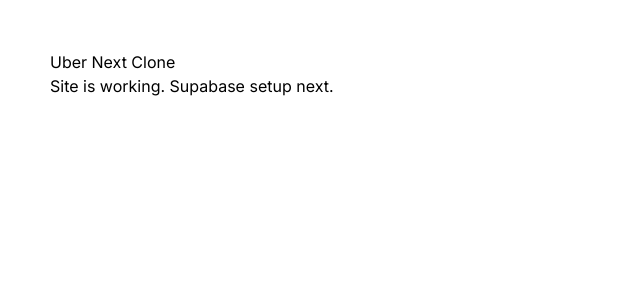
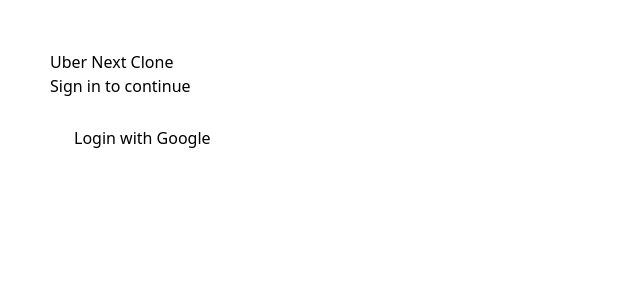
Before and after one commit to IMMU2505/ascet-interview-hub-2, a Next.js app: page / in a window 1280 px wide. Shown: the top 300 px of the page, without its empty margins (0-640 px from the left). Built offline with nearby package versions, Linux system fonts and the light colour scheme; no server answers.

Commit message:
Update page.js

```diff
--- a/src/app/page.js
+++ b/src/app/page.js
@@ -1,8 +1,87 @@
+'use client'
+import { createClient } from '../../utils/supabase/client'
+import { useEffect, useState } from 'react'
+
 export default function Home() {
+  const [user, setUser] = useState(null)
+  const [loading, setLoading] = useState(true)
+  const supabase = createClient()
+
+  useEffect(() => {
+    supabase.auth.getUser().then(({ data }) => {
+      setUser(data.user)
+      setLoading(false)
+    })
+
+    const { data: authListener } = supabase.auth.onAuthStateChange(
+      (event, session) => {
+        setUser(session?.user ?? null)
+        setLoading(false)
+      }
+    )
+
+    return () => {
+      authListener.subscription.unsubscribe()
+    }
+  }, [])
+
+  const signInWithGoogle = async () => {
+    const { error } = await supabase.auth.signInWithOAuth({
+      provider: 'google',
+      options: {
+        redirectTo: `${window.location.origin}/`
+      }
+    })
+    if (error) console.error('Login error:', error.message)
+  }
+
+  const signOut = async () => {
+    await supabase.auth.signOut()
+  }
+
+  if (loading) {
+    return (
+      <div style={{padding: 50, fontFamily: 'system-ui'}}>
+        <h1>Uber Next Clone</h1>
+        <p>Loading...</p>
+      </div>
+    )
+  }
+
   return (
-    <div style={{padding: 50}}>
+    <div style={{padding: 50, fontFamily: 'system-ui'}}>
       <h1>Uber Next Clone</h1>
-      <p>Site is working. Supabase setup next.</p>
+      {user ? (
+        <div>
+          <p>Welcome back: <strong>{user.email}</strong></p>
+          <button
+            onClick={signOut}
+            style={{
+              padding: '12px 24px',
+              fontSize: 16,
+              marginTop: 16,
+              cursor: 'pointer'
+            }}
+          >
+            Sign Out
+          </button>
+        </div>
+      ) : (
+        <div>
+          <p>Sign in to continue</p>
+          <button
+            onClick={signInWithGoogle}
+            style={{
+              padding: '12px 24px',
+              fontSize: 16,
+              marginTop: 16,
+              cursor: 'pointer'
+            }}
+          >
+            Login with Google
+          </button>
+        </div>
+      )}
     </div>
   )
 }
```
